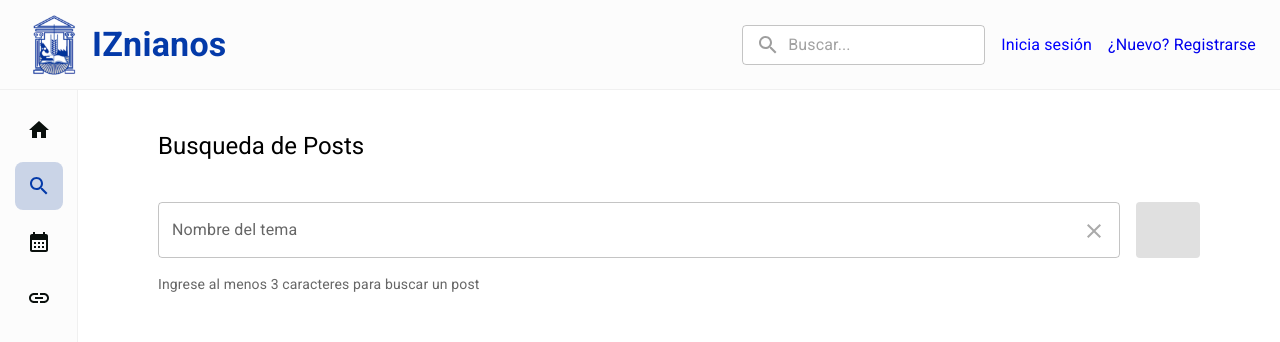
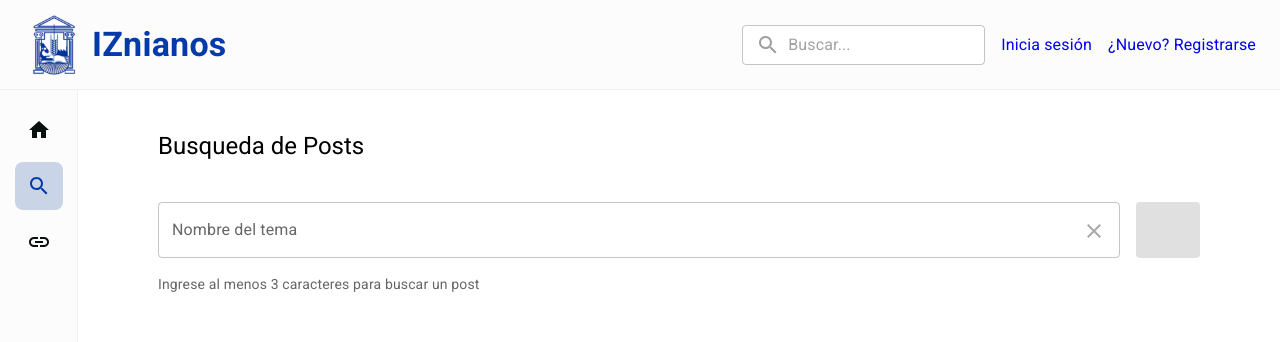
Before and after one commit to 1nazareno1/Front-ALG-3, a React (Vite) app: page /search in a window 1280 px wide. Shown: the top 342 px of the page. Built offline with nearby package versions, Linux system fonts and the light colour scheme; some icons are missing.

Commit message:
calendario lateral fix

```diff
--- a/src/components/navbar/Barra Lateral/LateralNavbar.jsx
+++ b/src/components/navbar/Barra Lateral/LateralNavbar.jsx
@@ -13,7 +13,9 @@ export const LateralNavbar = () => {
   const timeoutRef = useRef(null);
   const { upLg } = useWindowSize();
   const isLogged = false;
-
+  const filteredLinks = MenuLinks.filter(
+  (button) => !button.mobileOnly && (!button.logged || isLogged)
+);
   if (!upLg) return null;
 
   const handleMouseEnter = () => {
@@ -46,7 +48,7 @@ export const LateralNavbar = () => {
       })}
     >
       <Box display={"flex"} flexDirection={"column"} gap={1}>
-        {MenuLinks.map((button) => {
+        {filteredLinks.map((button) =>{
           if (!isLogged && button.logged) return;
           return (
             <LinkButton
--- a/src/utils/Commons.jsx
+++ b/src/utils/Commons.jsx
@@ -46,6 +46,7 @@ export const MenuLinks = [
   icon: <CalendarMonth />,
   link: "/calendar",
   logged: false,
+  mobileOnly: true,
 },
   {
     title: "Ir a ISETA",
```
Lines whose indentation alone changed are shown as unchanged.
